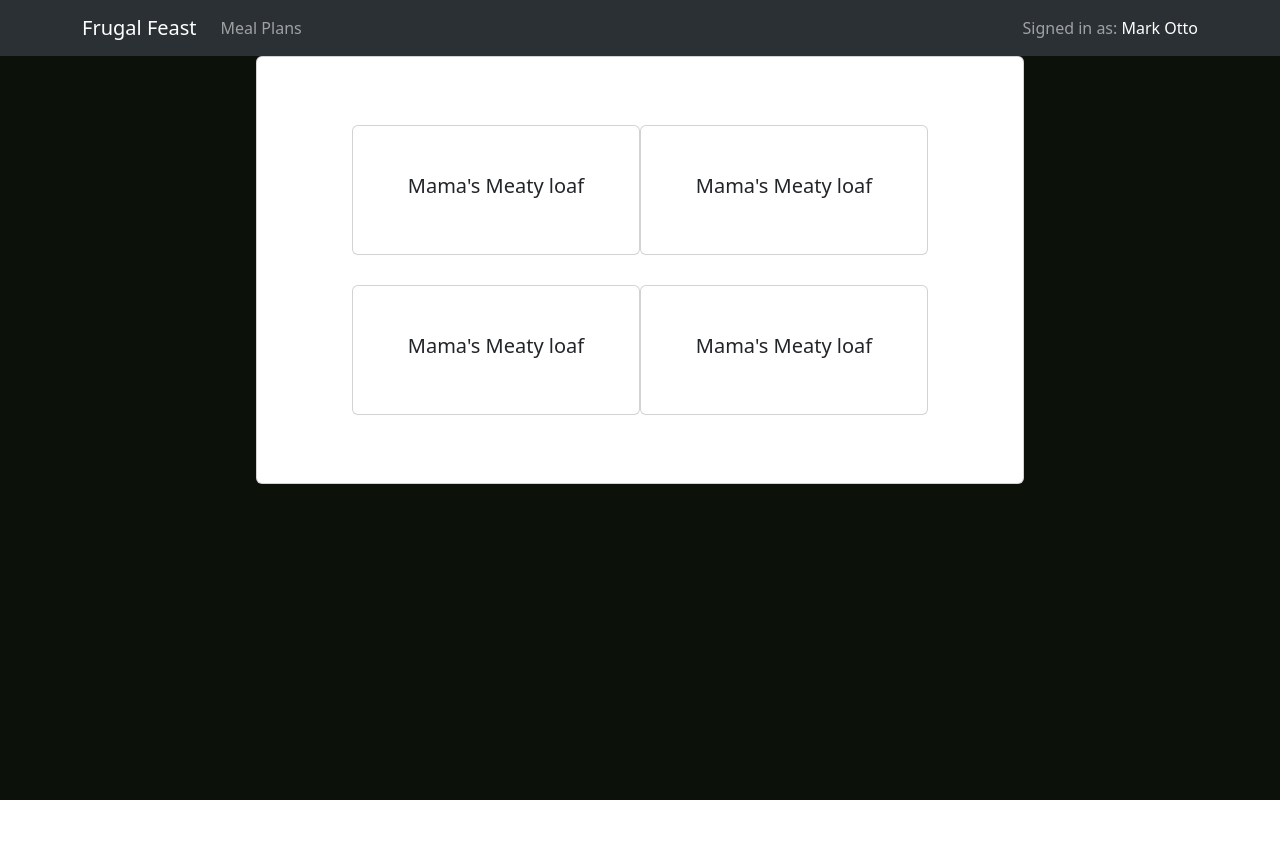
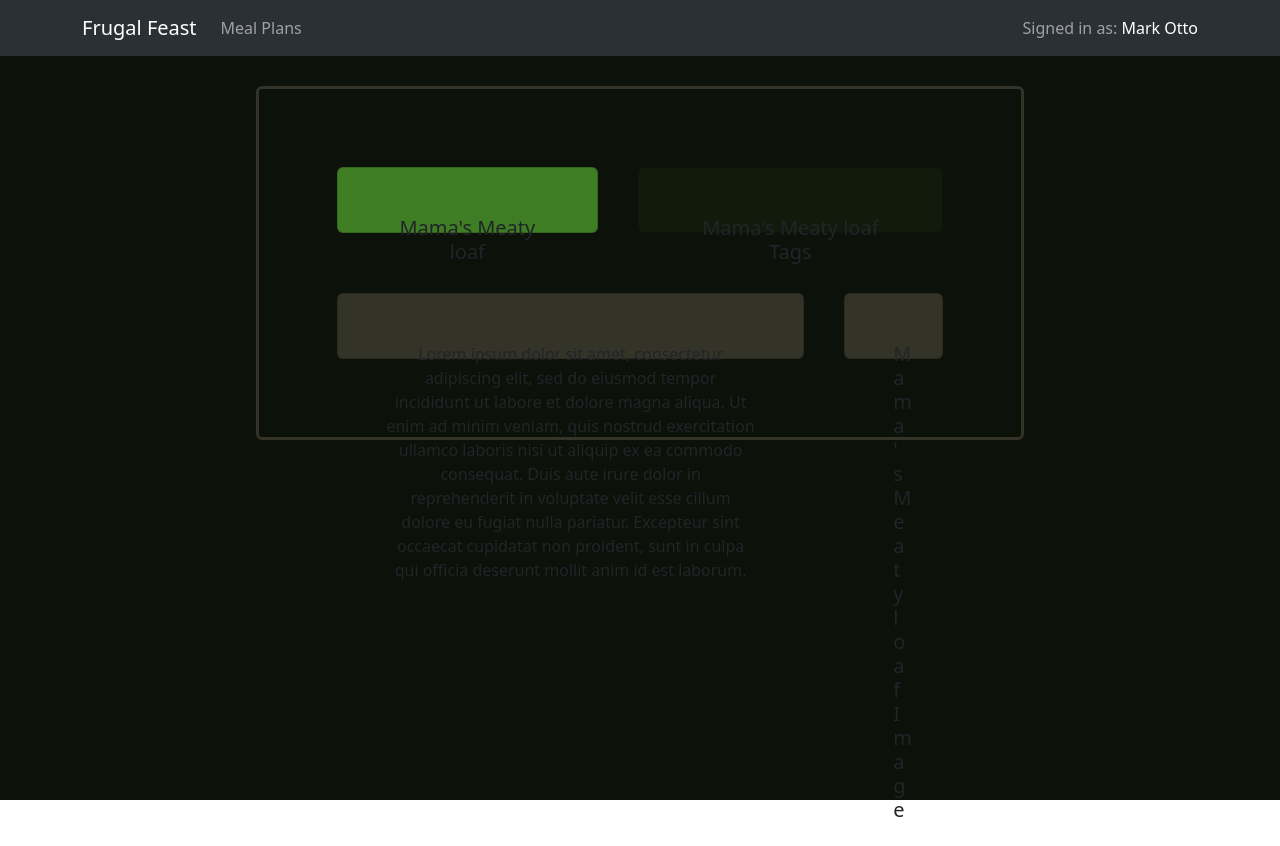
Before and after one commit to MarkovicMaks/PI-Projekt, a React (Vite) app in the folder Student-recepie-app/: page / in a window 1280 px wide. Before the commit the page ends 800 px from the top, so only its background shows below. Built offline with nearby package versions, Linux system fonts and the light colour scheme.

Commit message:
Final touches for the day

```diff
--- a/Student-recepie-app/src/App.css
+++ b/Student-recepie-app/src/App.css
@@ -6,6 +6,8 @@
   --primary: #d9c2a2;
   --secondary: #3f7d24;
   --accent: #11d074;
+  --primaryBackground: #343327;
+  --secondaryBackground: #101b0c;
   margin: 0 auto;
   text-align: center;
   background-color: var(--background);
@@ -15,27 +17,53 @@
 
 body{
   background-color: var(--background);
+  color: var(--text);
 }
 
 .card {
   padding: 2em;
 }
 
-.read-the-docs {
-  color: #888;
-}
-
 .CardHolder{
   display: flex;
   justify-content: center;
+
 }
 
 .RecepieCard{
+  color: var(--text);
   width: 60vw;
+  margin: 30px;
+  background-color: var(--background);
+  border: 3px solid var(--primaryBackground) ;
 }
+
+.RecepieCardComponent{
+  margin: 20px ;
+}
+
+.RecepieCardTitle{
+  height: 50px;
+  background-color: var(--secondary);
+}
+
+.RecepieCardDescription{
+  height: 50px;
+  background-color: var(--primaryBackground);
+}
+
+.RecepieCardTag{
+  height: 50px;
+  background-color: var(--secondaryBackground);
+}
+
+.RecepieCardImage{
+  height: 50px;
+  background-color: var(--primaryBackground);
+}
+
 .RecepieCardTop{
   display: flex;
   justify-content: center;
   padding: 10px;
-  margin: 10px;
 }
--- a/Student-recepie-app/src/Components/RecepieCardDescription.jsx
+++ b/Student-recepie-app/src/Components/RecepieCardDescription.jsx
@@ -1,11 +1,14 @@
 import Card from 'react-bootstrap/Card';
+import CardText from 'react-bootstrap/esm/CardText';
 import CardTitle from 'react-bootstrap/esm/CardTitle';
 
 function RecepieCardDescription() {
   return (
-    <Card style={{ width: '18rem' }}>
+    <Card className='RecepieCardComponent RecepieCardDescription'>
       <Card.Body>
-        <CardTitle>Mama's Meaty loaf</CardTitle>
+        <CardText>
+        Lorem ipsum dolor sit amet, consectetur adipiscing elit, sed do eiusmod tempor incididunt ut labore et dolore magna aliqua. Ut enim ad minim veniam, quis nostrud exercitation ullamco laboris nisi ut aliquip ex ea commodo consequat. Duis aute irure dolor in reprehenderit in voluptate velit esse cillum dolore eu fugiat nulla pariatur. Excepteur sint occaecat cupidatat non proident, sunt in culpa qui officia deserunt mollit anim id est laborum.
+        </CardText>
       </Card.Body>
     </Card>
   );
--- a/Student-recepie-app/src/Components/RecepieCardImage.jsx
+++ b/Student-recepie-app/src/Components/RecepieCardImage.jsx
@@ -3,9 +3,9 @@ import CardTitle from 'react-bootstrap/esm/CardTitle';
 
 function RecepieCardImage() {
   return (
-    <Card style={{ width: '18rem' }}>
+    <Card className='RecepieCardComponent RecepieCardImage'>
       <Card.Body>
-        <CardTitle>Mama's Meaty loaf</CardTitle>
+        <CardTitle>Mama's Meaty loaf Image</CardTitle>
       </Card.Body>
     </Card>
   );
--- a/Student-recepie-app/src/Components/RecepieCardTags.jsx
+++ b/Student-recepie-app/src/Components/RecepieCardTags.jsx
@@ -3,9 +3,9 @@ import CardTitle from 'react-bootstrap/esm/CardTitle';
 
 function RecepieCardTags() {
   return (
-    <Card style={{ width: '18rem' }}>
+    <Card className='RecepieCardComponent RecepieCardTag'>
       <Card.Body>
-        <CardTitle>Mama's Meaty loaf</CardTitle>
+        <CardTitle>Mama's Meaty loaf Tags</CardTitle>
       </Card.Body>
     </Card>
   );
--- a/Student-recepie-app/src/Components/RecepieCardTitle.jsx
+++ b/Student-recepie-app/src/Components/RecepieCardTitle.jsx
@@ -3,7 +3,7 @@ import CardTitle from 'react-bootstrap/esm/CardTitle';
 
 function RecepieCardTitle() {
   return (
-    <Card style={{ width: '18rem' }}>
+    <Card className='RecepieCardComponent RecepieCardTitle'>
       <Card.Body>
         <CardTitle>Mama's Meaty loaf</CardTitle>
       </Card.Body>
```
Also changed, not shown: Student-recepie-app/src/Components/RecepieCard.jsx (+4 -4 lines).
